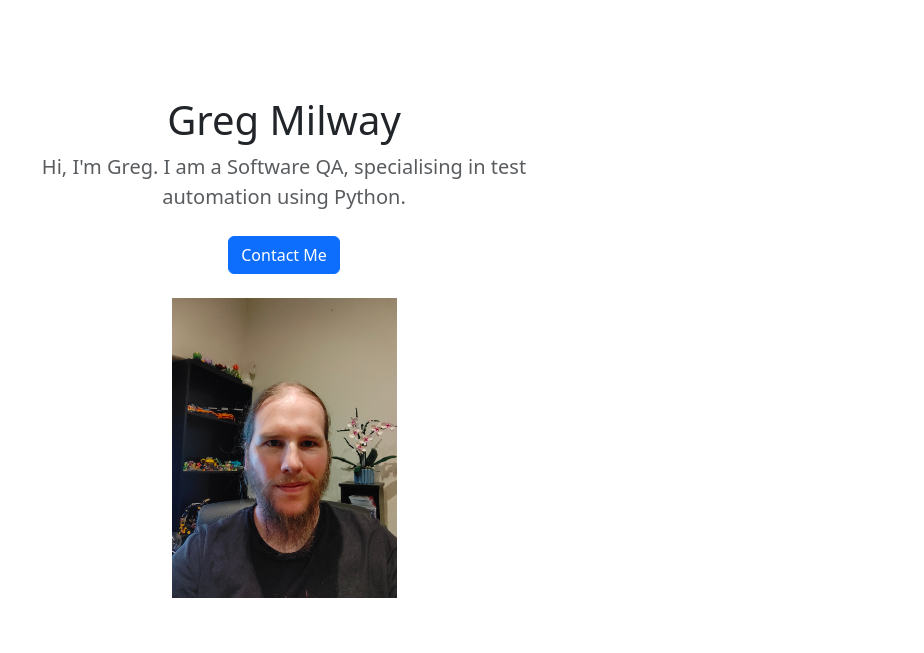
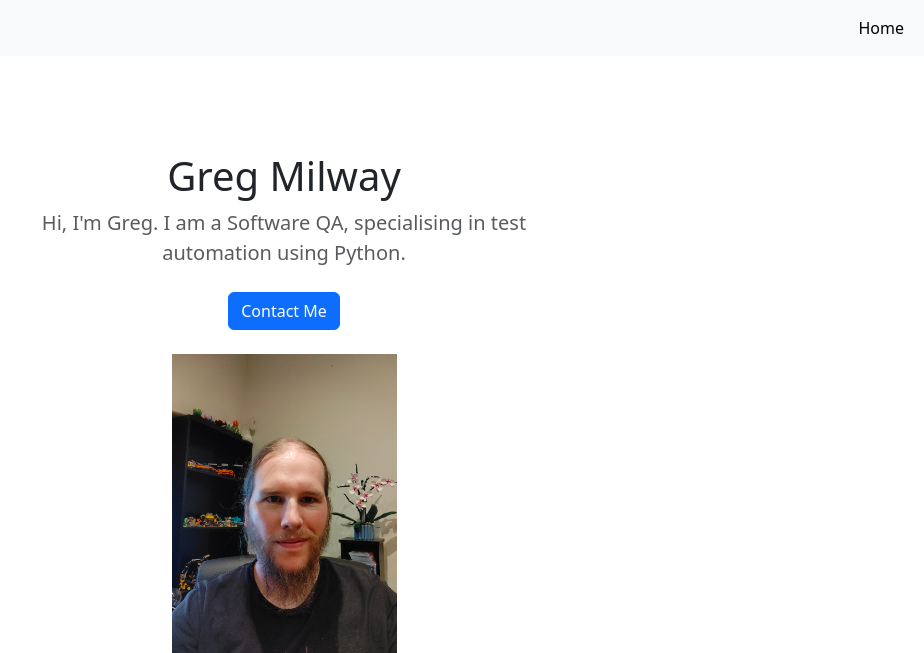
Before and after one commit to GregMilway/portfolio, a Django app: page / in a window 1280 px wide. Shown: the top 653 px of the page, without its empty margins (356-1280 px from the left). Before the commit the page ends 598 px from the top, so only its background shows below. Run offline with Django 5.2, Linux system fonts and the light colour scheme; data that the repository does not hold is empty; some libraries are stand-ins or nearby versions.

Commit message:
"Reformatted HTML, and added nav bar to base template"

```diff
--- a/portfolio/jobs/templates/jobs/base.html
+++ b/portfolio/jobs/templates/jobs/base.html
@@ -8,6 +8,23 @@
     <title>{% block title %}}{% endblock %}</title>
 </head>
 <body>
+<nav class="navbar navbar-expand-lg navbar-light bg-body-tertiary">
+    <!-- Container wrapper -->
+    <div class="container-fluid">
+        <!-- Collapsible wrapper -->
+        <div class="collapse navbar-collapse" id="navbarRightAlignExample">
+            <!-- Left links -->
+            <ul class="navbar-nav ms-auto mb-2 mb-lg-0">
+                <li class="nav-item">
+                    <a class="nav-link active" aria-current="page" href="{% url 'home' %}">Home</a>
+                </li>
+            </ul>
+            <!-- Left links -->
+        </div>
+        <!-- Collapsible wrapper -->
+    </div>
+    <!-- Container wrapper -->
+</nav>
 <main>
     {% block content %}
     {% endblock %}
--- a/portfolio/jobs/templates/jobs/home.html
+++ b/portfolio/jobs/templates/jobs/home.html
@@ -12,7 +12,8 @@ Greg Milway
         <div class="row py-lg-5">
             <div class="col-lg-6 col-md-8 mx-auto">
                 <h1 class="fw-light">Greg Milway</h1>
-              <p class="lead text-body-secondary">Hi, I'm Greg. I am a Software QA, specialising in test automation using Python.</p>
+                <p class="lead text-body-secondary">Hi, I'm Greg. I am a Software QA, specialising in test automation
+                    using Python.</p>
                 <p>
                     <a href="mailto:greg.milway@gmail.com" class="btn btn-primary my-2">Contact Me</a>
                 </p>
```
Also changed, not shown: portfolio/jobs/templates/jobs/detail.html (indentation only). Lines whose indentation alone changed are shown as unchanged.
